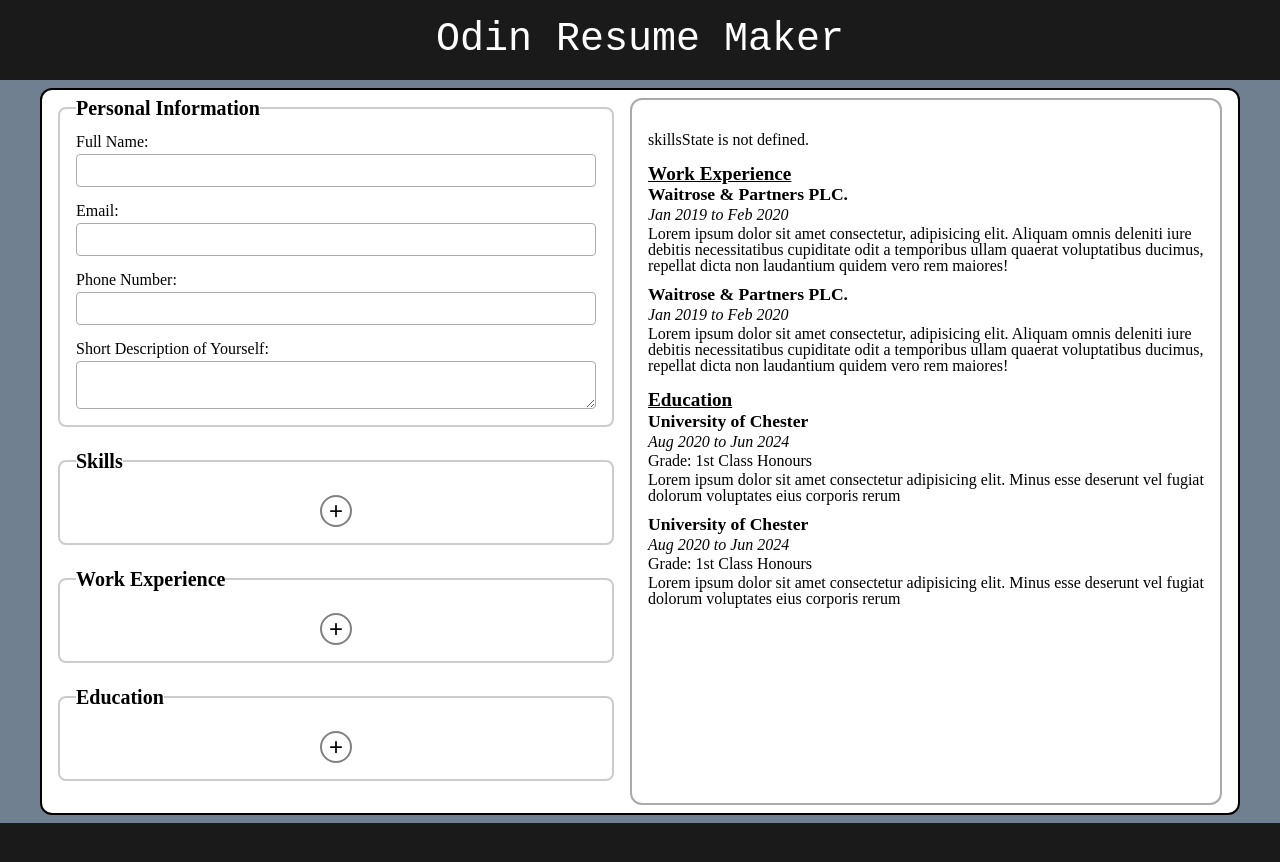
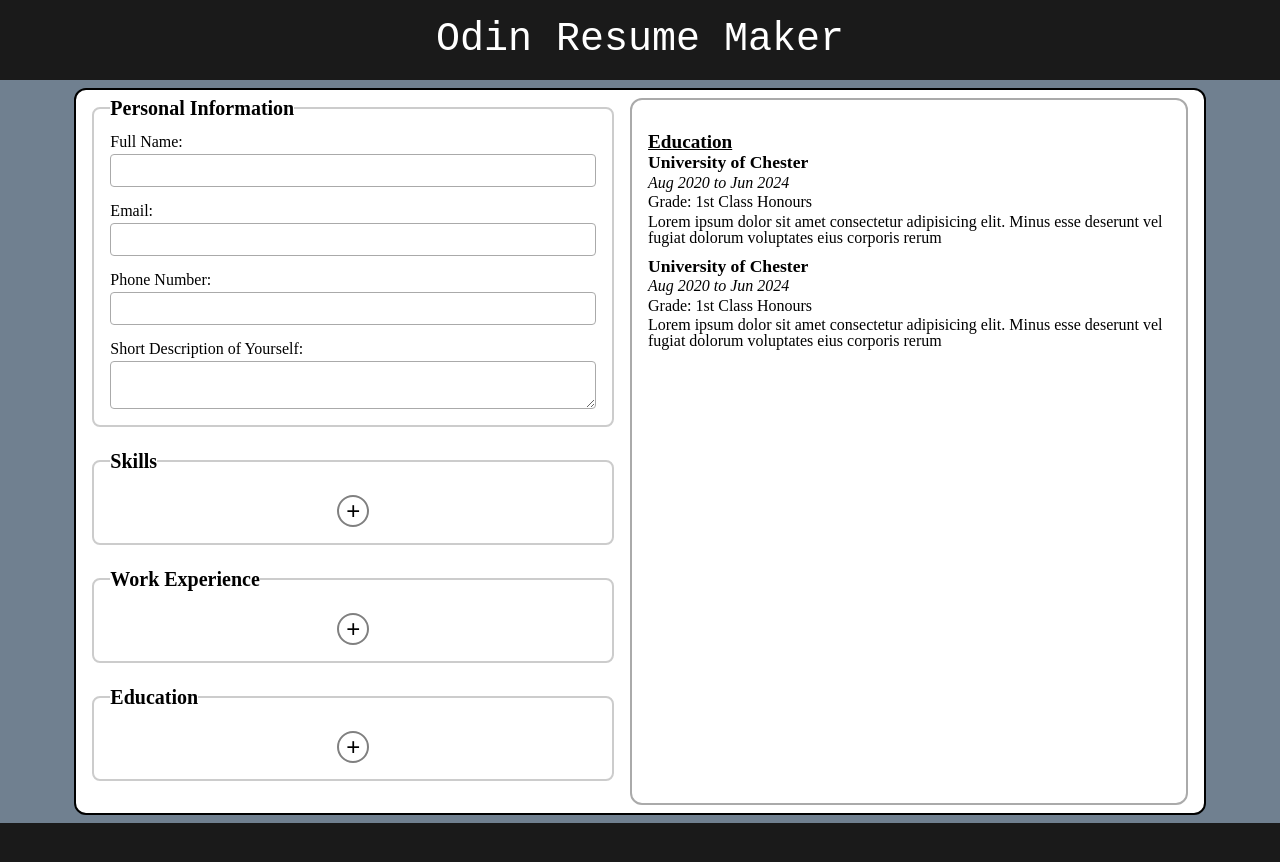
Before and after one commit to adamdrsinc/react-resume-maker, a React (Vite) app: page / in a window 1280 px wide. Shown: the top 862 px of the page. Built offline with nearby package versions, Linux system fonts and the light colour scheme.

Commit message:
feat: Add work experience entry to form and resume
Added the ability to input a new work experience to the form.
These work experiences are reflected on the resume.

```diff
--- a/src/MainBody.jsx
+++ b/src/MainBody.jsx
@@ -9,6 +9,7 @@
     const [phoneNumber, setPhoneNumber] = useState("");
     const [description, setDescription] = useState("");
     const [skills, setSkills] = useState([]);
+    const [workExperiences, setWorkExperiences] = useState([]);
 
 
     const statesObj = {
@@ -31,6 +32,10 @@
         skillsState: {
             value: skills,
             set: setSkills
+        },
+        workExperiencesState: {
+            value: workExperiences,
+            set: setWorkExperiences
         }
     }
 
--- /dev/null
+++ b/src/NewWorkExperience.jsx
@@ -0,0 +1,26 @@
+export default function NewWorkExperience({index, workExperiencesState}){
+    function inputChange(e, property){
+        const newWorkExperiences = [...workExperiencesState.value];
+        newWorkExperiences[index][property] = e.target.value;
+        workExperiencesState.set(newWorkExperiences);
+    }
+
+    return (
+        <div className="new-work-experience">
+            <label htmlFor="workExperienceCompany">Company:</label>
+            <input type="text" name="workExperienceName" onChange={(e) => inputChange(e, "company")}/>
+            <div className="work-experience-date-container">
+                <div>
+                    <label htmlFor="">From:</label>
+                    <input type="text" name="" id="" onChange={(e) => inputChange(e, "from")}/>
+                </div>
+                <div>
+                    <label htmlFor="">To:</label>
+                    <input type="text" name="" id="" onChange={(e) => inputChange(e, "to")}/>
+                </div>
+            </div>
+            <label htmlFor="">Additional Information:</label>
+            <textarea name="" id="" onChange={(e) => inputChange(e, "additionalInfo")}></textarea>
+        </div>
+    );
+}
--- a/src/ResumeContainer.css
+++ b/src/ResumeContainer.css
@@ -31,7 +31,7 @@
 }
 
 li + li{
-  margin-top: 0.1rem;
+  margin-top: 0.2rem;
 }
 
 .section-title{
--- a/src/ResumeContainer.jsx
+++ b/src/ResumeContainer.jsx
@@ -2,6 +2,7 @@
 import "./ResumeContainer.css"
 import ResumeDescription from "./ResumeDescription";
 import SkillList from "./SkillList";
+import WorkExperiences from "./WorkExperiences";
 
 export default function ResumeContainer(props){
     const fullNameState    = props.states.fullNameState;
@@ -9,26 +10,14 @@
     const phoneNumberState = props.states.phoneNumberState;
     const descriptionState = props.states.descriptionState;
     const skillsState = props.states.skillsState;
+    const workExperiencesState = props.states.workExperiencesState;
 
     return (
         <div id="resume-container">
             <InitialInfo states={{fullNameState, emailState, phoneNumberState}}></InitialInfo>
             <ResumeDescription descriptionState={descriptionState}></ResumeDescription>
-            <SkillList skills={skillsState.value}></SkillList>
-            <div id="work-experience-container">
-                <h1 className="section-title">Work Experience</h1>
-                <div className="work-experience">
-                    <h1>Waitrose &amp; Partners PLC.</h1>
-                    <h2>Jan 2019 to Feb 2020</h2>
-                    <p>Lorem ipsum dolor sit amet consectetur, adipisicing elit. Aliquam omnis deleniti iure debitis necessitatibus cupiditate odit a temporibus ullam quaerat voluptatibus ducimus, repellat dicta non laudantium quidem vero rem maiores!</p>
-                </div>
-                <div className="work-experience">
-                    <h1>Waitrose &amp; Partners PLC.</h1>
-                                        <h2>Jan 2019 to Feb 2020</h2>
-
-                    <p>Lorem ipsum dolor sit amet consectetur, adipisicing elit. Aliquam omnis deleniti iure debitis necessitatibus cupiditate odit a temporibus ullam quaerat voluptatibus ducimus, repellat dicta non laudantium quidem vero rem maiores!</p>
-                </div>
-            </div>
+            <SkillList state={skillsState}></SkillList>
+            <WorkExperiences state={workExperiencesState}/>
             <div id="education-container">
                 <h1 className="section-title">Education</h1>
                 <div className="education">
--- a/src/ResumeForm.css
+++ b/src/ResumeForm.css
@@ -37,8 +37,10 @@
 
   display: flex;
   flex-direction: column;
-  justify-content: center;
-  align-items: center;
+}
+
+button{
+  align-self: center;
 }
 
 ul{
@@ -81,3 +83,36 @@
   background-color: gray;
   color: white;
 }
+
+.new-work-experience{
+  background-color: lightgray;
+  padding: 8px;
+  border: 2px solid black;
+  border-radius: 12px;;
+}
+
+.fieldset-work-experiences li + li{
+  margin-top: 12px;
+}
+
+.work-experience-date-container{
+  display: flex;
+  justify-content: center;
+  gap: 8px;
+  margin-bottom: 16px;
+}
+
+.work-experience-date-container > *{
+  display: flex;
+  flex: 1;
+  gap: 4px;
+  align-items: center;
+}
+
+.work-experience-date-container > * > label{
+  width: auto;
+}
+
+.work-experience-date-container > * > input{
+  margin: 0;
+}
--- a/src/ResumeForm.jsx
+++ b/src/ResumeForm.jsx
@@ -1,7 +1,8 @@
 import CustomInputWithLabel from "./CustomInputWithLabel";
 import CustomTextAreaWithLabel from "./CustomTextAreaWithLabel";
 import "./ResumeForm.css"
-import SkillList from "./SkillList.jsx";
+import SkillListForm from "./SkillListForm";
+import WorkExperiencesOnForm from "./WorkExperiencesOnForm";
 
 export default function ResumeForm(props){
     const fullNameState    = props.states.fullNameState;
@@ -9,50 +10,47 @@
     const phoneNumberState = props.states.phoneNumberState;
     const descriptionState = props.states.descriptionState;
     const skillsState = props.states.skillsState;
-    console.log("1");
+    const workExperiencesState = props.states.workExperiencesState;
 
 
-    const handleSkillButtonClick = (e) => {
+    const handleNewSkill = (e, state) => {
         e.preventDefault();
 
-        skillsState.set(prev => [...prev, ""]);
+        state.set(prev => [...prev, ""]);
     };
 
-    const handleWorkExperienceButtonClick = (e) => {
+    const handleNewWorkExperience = (e, state) => {
         e.preventDefault();
 
-    };
-
-    const handleEducationButtonClick = (e) => {
-        e.preventDefault();
-
-    };
+        state.set(prev => [...prev, {}]);
+    }
 
     return (
         <form action="" method="post">
             <fieldset>
                 <legend>Personal Information</legend>
 
-                <CustomInputWithLabel type="text" inputId="input-full-name" name="fullName" label="Full Name" state={fullNameState}></CustomInputWithLabel>
-                <CustomInputWithLabel type="email" inputId="input-email" name="emailName" label="Email" state={emailState}></CustomInputWithLabel>
-                <CustomInputWithLabel type="tel" inputId="input-phone-number" name="phoneNumber"  label="Phone Number" state={phoneNumberState}></CustomInputWithLabel>
-                <CustomTextAreaWithLabel name="shortDescription" inputId="input-short-description" label="Short Description of Yourself" state={descriptionState}></CustomTextAreaWithLabel>
+                <CustomInputWithLabel type="text" inputId="input-full-name" name="fullName" label="Full Name" state={fullNameState}/>
+                <CustomInputWithLabel type="email" inputId="input-email" name="emailName" label="Email" state={emailState}/>
+                <CustomInputWithLabel type="tel" inputId="input-phone-number" name="phoneNumber"  label="Phone Number" state={phoneNumberState}/>
+                <CustomTextAreaWithLabel name="shortDescription" inputId="input-short-description" label="Short Description of Yourself" state={descriptionState}/>
             </fieldset>
 
             <fieldset>
                 <legend>Skills</legend>
-                <SkillList state={skillsState}/>
-                <button className="plus-button" onClick={handleSkillButtonClick}>+</button>
+                <SkillListForm state={skillsState}/>
+                <button className="plus-button" onClick={(e) => handleNewSkill(e, skillsState)}>+</button>
             </fieldset>
 
-            <fieldset>
+            <fieldset className="fieldset-work-experiences">
                 <legend>Work Experience</legend>
-                <button className="plus-button" onClick={handleWorkExperienceButtonClick}>+</button>
+                <WorkExperiencesOnForm state={workExperiencesState}/>
+                <button className="plus-button" onClick={(e) => handleNewWorkExperience(e, workExperiencesState)}>+</button>
             </fieldset>
 
             <fieldset>
                 <legend>Education</legend>
-                <button className="plus-button" onClick={handleEducationButtonClick}>+</button>
+                <button className="plus-button" >+</button>
             </fieldset>
         </form>
     );
--- a/src/SkillList.jsx
+++ b/src/SkillList.jsx
@@ -1,6 +1,4 @@
 export default function SkillList({state}){
-    console.log(2);
-
     if(!state){
         return(
             <p>skillsState is not defined.</p>
@@ -9,17 +7,10 @@
 
     return (
         <ul>
-            {
-                state.value.map((skill, idx) => {
-                    return <li key={idx}>
-                        <input type="text" name={"skill"+idx} id={"skill-" + idx} value={skill} onChange={(e) => {
-                            const newSkills = [...state.value];
-                            newSkills[idx] = e.target.value;
-                            state.set(newSkills);
-                        }}/>
-                        </li>
-                })
-            }
+            {state.value.length > 0 && <h1 className="section-title">Skills</h1>}
+            {state.value.map((skill, idx) => {
+                return skill !== "" && <li key={idx}>- {skill}</li>
+            })}
         </ul>
     );
 }
--- /dev/null
+++ b/src/SkillListForm.jsx
@@ -0,0 +1,17 @@
+export default function SkillListForm({state}){
+    return (
+        <ul>
+            {
+                state.value.map((skill, idx) => {
+                    return <li key={idx}>
+                        <input type="text" name={"skill"+idx} id={"skill-" + idx} value={skill} onChange={(e) => {
+                            const newSkills = [...state.value];
+                            newSkills[idx] = e.target.value;
+                            state.set(newSkills);
+                        }}/>
+                    </li>
+                })
+            }
+        </ul>
+    );
+}
--- /dev/null
+++ b/src/WorkExperience.jsx
@@ -0,0 +1,9 @@
+export default function WorkExperience({workExperience}){
+    return (
+        <div className="work-experience">
+            <h1>{workExperience.company}</h1>
+            <h2>{workExperience.from} {workExperience.to && "to"} {workExperience.to}</h2>
+            <p>{workExperience.additionalInfo}</p>
+        </div>
+    );
+}
--- /dev/null
+++ b/src/WorkExperiences.jsx
@@ -0,0 +1,17 @@
+import WorkExperience from "./WorkExperience";
+
+export default function WorkExperiences({state}){
+    return (
+        <div className="work-experience-container">
+            {state.value.length > 0 && <h1 className="section-title">Work Experience</h1>}
+            <ul>
+                {
+                    state.value.map((workExperience, index) => {
+                        return <li key={index}><WorkExperience workExperience={workExperience}/></li>
+                    })
+                }
+            </ul>
+        </div>
+
+    );
+}
--- /dev/null
+++ b/src/WorkExperiencesOnForm.jsx
@@ -0,0 +1,16 @@
+import NewWorkExperience from "./NewWorkExperience";
+
+export default function WorkExperiencesOnForm({state}){
+    return (
+        <ul>
+        {
+            state.value.map((workExperience, index) => {
+                return <li key={index}>
+                    <NewWorkExperience index={index} workExperiencesState={state}/>
+                </li>
+            })
+        }
+        </ul>
+
+    );
+}
```
